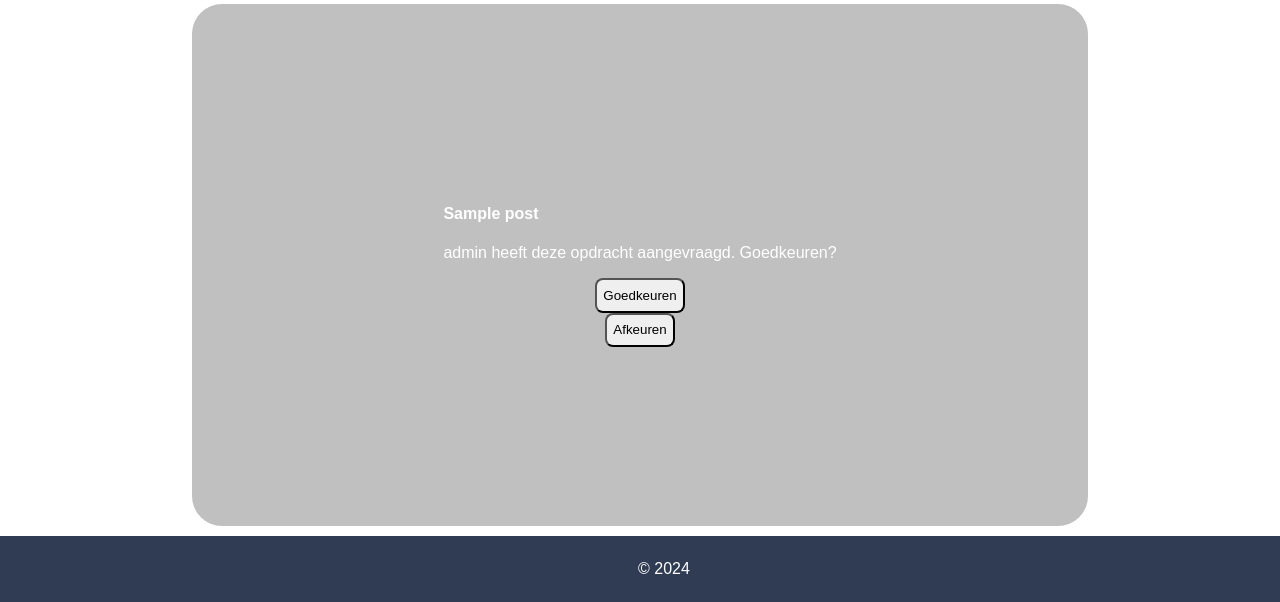
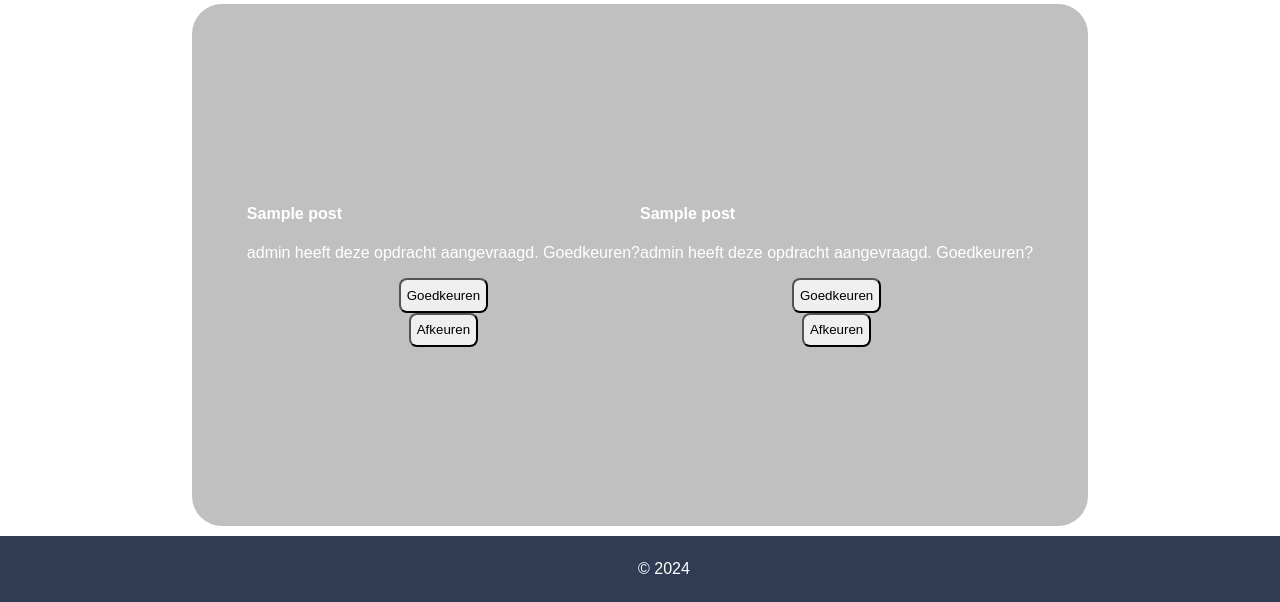
Before and after one commit to Daan0101/fieldlabs, a PHP site: page /fieldlabs/myGroups.php in a window 1280 px wide. Shown: the part 198-800 px from the top of the page. Run offline with PHP 8.4, Linux system fonts and the light colour scheme; a user stored in the database is signed in; data comes from the database, SQL or seed files in the repository; tables that the repository leaves empty or names only in its code hold one stand-in row (values such as "Sample post"); data that the repository does not hold is empty; some libraries are stand-ins or nearby versions.

Commit message:
feat (myGroups.php) Dat als je een opdracht wilt afronden, een bericht wordt gegeven aan productowner

```diff
--- a/fieldlabs/myGroups.php
+++ b/fieldlabs/myGroups.php
@@ -13,10 +13,43 @@
 
     <?php
     include("./includes/header.php");
-    if($_POST['done']){
-        $query = "DELETE FROM student_posts WHERE student_id = :student_id";
-
-
+    if (isset($_POST['done'])) {
+        echo "dadad";
+        // $query = "DELETE FROM student_posts WHERE student_id = :student_id";
+        $query = "SELECT * FROM student_posts WHERE student_id = :student_id";
+        $stmt = dbConnect()->prepare($query);
+        $stmt->execute([':student_id' => $_SESSION['uid']]);
+        $post_id = $stmt->fetch()['post_id'];
+        try {
+            // $post_id = $_GET['post_id'];
+            $student_id = $_SESSION['uid'];
+            $query = "SELECT * FROM request_complete WHERE post_id = :post_id AND student_id = :student_id";
+            $stmt = dbConnect()->prepare($query);
+            $stmt->execute([':post_id' => $post_id, ':student_id' => $student_id]);
+            // $stmt->fetch();
+            if (!$stmt->fetch()) {
+                $query = "SELECT * FROM posts WHERE post_id = :post_id";
+                $stmt = dbConnect()->prepare($query);
+                $stmt->execute([':post_id' => $post_id]);
+                $stmt->setFetchMode(PDO::FETCH_ASSOC);
+                $record = $stmt->fetch();
+                $product_owner_id = $record["product_owner_id"];
+                $query =
+                    "INSERT INTO
+                request_complete (student_id, post_id, product_owner_id)
+                VALUES (:student_id, :post_id, :product_owner_id) ";
+                $stmt = dbConnect()->prepare($query);
+                $stmt->execute([
+                    ':student_id' => $student_id,
+                    ':post_id' => $post_id,
+                    ':product_owner_id' => $post_id
+                ]);
+            } else {
+                echo "<div class='submitError'>ERROR: Je hebt deze opdracht al aangevraagd.</div>";
+            }
+        } catch (PDOException $e) {
+            echo $e->getMessage();
+        }
     }
     ?>
 
@@ -33,6 +66,7 @@
             $stmt = dbConnect()->prepare($query);
             $stmt->execute([':uid' => $_SESSION['uid']]);
             if ($stmt->fetch()['role'] == 'Docent') {
+                $request = [];
                 $query = "SELECT * FROM requests WHERE product_owner_id = :product_owner_id";
                 $stmt = dbConnect()->prepare($query);
                 $stmt->execute([':product_owner_id' => $_SESSION['uid']]);
@@ -75,6 +109,50 @@
                         echo "adad,lmpauyg";
                     }
                 }
+                //  ---------------------------------------------
+                $request = [];
+                $query = "SELECT * FROM request_complete WHERE product_owner_id = :product_owner_id";
+                $stmt = dbConnect()->prepare($query);
+                $stmt->execute([':product_owner_id' => $_SESSION['uid']]);
+                $requests = $stmt->fetchAll();
+                foreach ($requests as $request) {
+                    // Post title
+                    $query = "SELECT title FROM posts WHERE post_id = :post_id";
+                    $stmt = dbConnect()->prepare($query);
+                    $stmt->execute([':post_id' => $request['post_id']]);
+                    $postTitle = $stmt->fetch()['title'];
+
+                    $query = "SELECT username FROM users WHERE uid = :student_id";
+                    $stmt = dbConnect()->prepare($query);
+                    $stmt->execute([':student_id' => $request['student_id']]);
+                    $username = $stmt->fetch()['username'];
+
+
+
+            ?>
+                    <div>
+                        <h4><?php echo $postTitle ?></h4>
+                        <p><?php echo "$username heeft deze opdracht aangevraagd. Goedkeuren?"  ?></p>
+                        <form method="post">
+                            <input type="submit" name="<?php echo "accept_complete" . $request['id'] ?>" value="Goedkeuren">
+                            <input type="submit" name="<?php echo "decline_complete" . $request['id'] ?>" value="Afkeuren">
+                        </form>
+                    </div>
+                    <?php
+                    if (isset($_POST["accept_complete" . $request['id']])) {
+                        $query = "DELETE FROM request_complete WHERE id = :requestId";
+                        $stmt = dbConnect()->prepare($query);
+                        $stmt->execute([':requestId' =>  $request['id']]);
+                        $query = "DELETE FROM student_posts WHERE student_id = :student_id";
+                        $stmt = dbConnect()->prepare($query);
+                        $stmt->execute(['student_id' => $request['student_id']]);
+                    }
+                    if (isset($_POST["decline_complete" . $request['id']])) {
+                        $query = "DELETE FROM request_complete WHERE id = :requestId";
+                        $stmt = dbConnect()->prepare($query);
+                        $stmt->execute([':requestId' =>  $request['id']]);
+                    }
+                }
             } else {
                 $query = "SELECT * FROM student_posts WHERE student_id = :student_id";
                 $stmt = dbConnect()->prepare($query);
@@ -109,7 +187,9 @@
                             <p><?php echo $location; ?></p>
                             <p><?php echo $date; ?></p>
                             <h3>Neem contact op met <?php echo $username; ?>.</h3>
-                            <input type="submit" name="done" value="Opdracht afronden">
+                            <form method="post">
+                                <input type="submit" name="done" value="Opdracht afronden">
+                            </form>
                         </div>
                     </div>
         </div>
--- a/fieldlabs/register.php
+++ b/fieldlabs/register.php
@@ -40,6 +40,7 @@
                         </div>
                         <select id="role" name="role" class="form-control" required>
                             <option value="Student">Student</option>
+                            <option value="Docent">Docent</option>
                         </select>
                         <div class="row">
                             <button class="styleButton" id="btnLogin" type="submit" name="register" class="btn btn-primary">Register</button>
--- a/fieldlabs/search.php
+++ b/fieldlabs/search.php
@@ -44,7 +44,7 @@
                         $query = "SELECT username FROM users WHERE uid = :uid";
                         $stmt = dbConnect()->prepare($query);
                         $stmt->setFetchMode(PDO::FETCH_ASSOC);
-                        $stmt->execute(['uid' => $_SESSION['uid']]);
+                        $stmt->execute(['uid' => $record['product_owner_id']]);
                         $record = $stmt->fetch();
                         $username = $record['username'];
                         // -----------------------------------
--- a/fieldlabs/searchDetails.php
+++ b/fieldlabs/searchDetails.php
@@ -79,7 +79,7 @@
             $query = "SELECT username FROM users WHERE uid = :uid";
             $stmt = dbConnect()->prepare($query);
             $stmt->setFetchMode(PDO::FETCH_ASSOC);
-            $stmt->execute(['uid' => $_SESSION['uid']]);
+            $stmt->execute(['uid' => $record['product_owner_id']]);
             $record = $stmt->fetch();
             $username = $record['username'];
             // -----------------------------------
```
